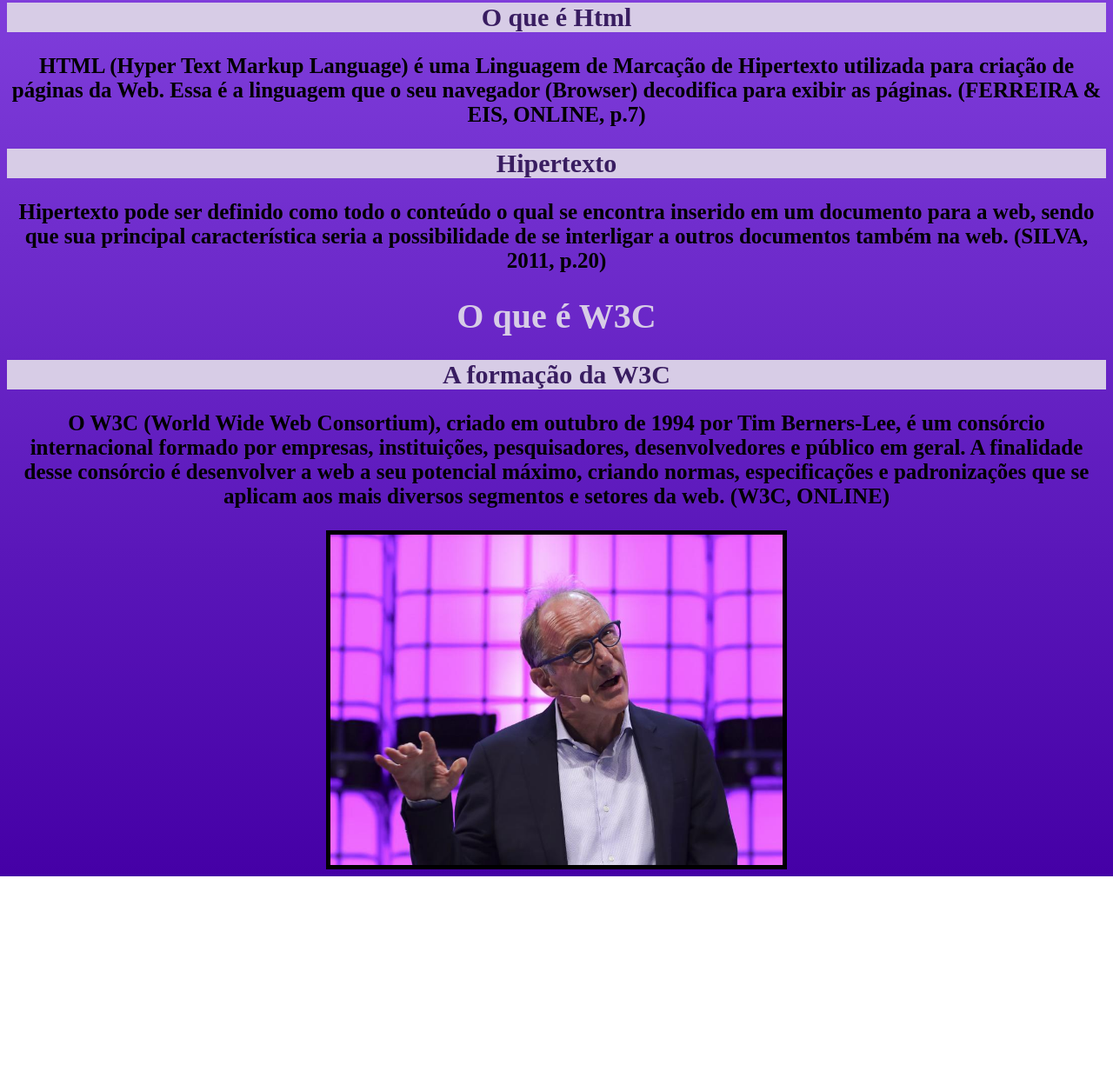
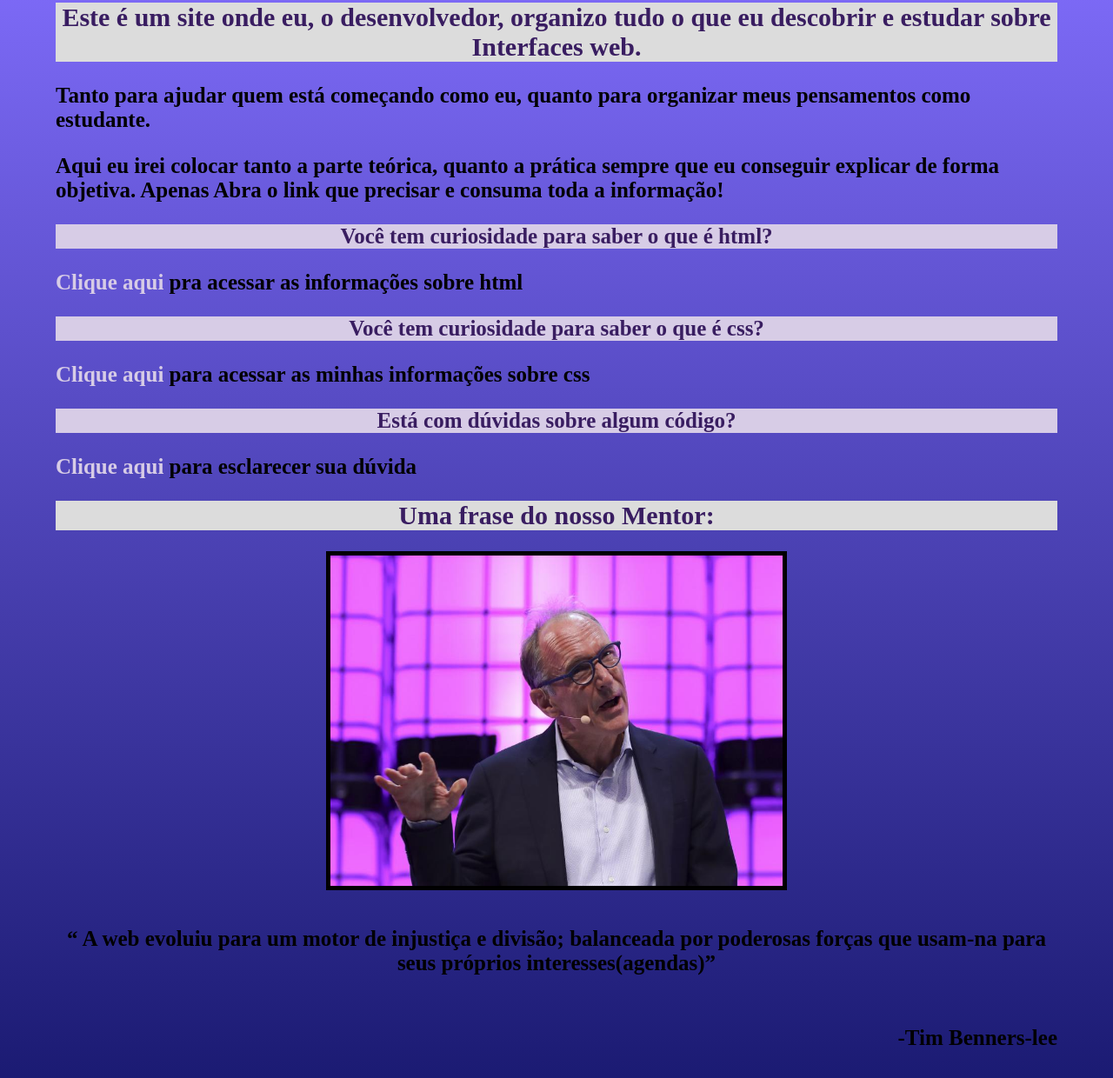
Before and after one commit to JarJv/SiteINTW, a plain HTML site: page index.html in a window 1280 px wide. Shown: the part 98-1338 px from the top of the page at 87% size. Before the commit the page ends 1106 px from the top, so only its background shows below. Drawn offline with Linux system fonts and the light colour scheme.

Commit message:
versao3.0

```diff
--- /dev/null
+++ b/css/style_lobby.css
@@ -0,0 +1,75 @@
+			body{
+			background-image: linear-gradient(#836FFF, #191970);
+			width: 90%;
+			margin-left: auto;
+			margin-right: auto;
+		}
+		h1{
+			text-align: center;
+			color: #D7CCE6;
+			font-size: 40px;
+		}
+
+		h2{
+			text-align: center;
+			color: #391D61;
+			font-size: 30px;
+			font-weight: bold;
+			background-color: #DCDCDC;
+		}
+		h3{
+			text-align: center;
+			color: #391D61;
+			font-size: 25px;
+			font-weight: bold;
+			background-color: #D7CCE6
+		}
+		h5{
+			text-align: center;
+			color:black;
+			font-size: 25px;
+			font-weight: bold;
+		}
+		h6{
+			text-align: right;
+			color:black;
+			font-size: 25px;
+			font-weight: bold;
+		}
+
+		p{
+			color:black;
+			font-size: 25px;
+			font-weight: bold;
+			}
+
+			img.displayed {
+    display: block;
+    margin-left: auto;
+    margin-right: auto;
+      }
+
+      a:link {
+  color: #D7CCE6;
+  text-decoration: transparent;
+  cursor: auto;
+}
+
+a:visited {
+  color: #00FA9A;
+  text-decoration: transparent;
+  cursor: auto;
+}
+
+a:hover {
+  color: #DC143C;
+  text-decoration: underline;
+  cursor: auto;
+}
+
+a:active {
+  color: #00FA9A;
+  text-decoration: underline;
+  cursor: auto;
+}
+      </style>
--- /dev/null
+++ b/css/style_paginas.css
@@ -0,0 +1,32 @@
+
+      body{
+			background-image: linear-gradient(#FFDEAD, #F4A460);
+			width: 90%;
+			margin-left: auto;
+			margin-right: auto;
+		}
+		h1{
+			text-align: center;
+			color: #D2691E;
+			font-size: 40px;
+		}
+
+		h2{
+			text-align: center;
+			color: #D2691E;
+			font-size: 30px;
+			font-weight: bold;
+			background-color: #F5DEB3;
+		}
+
+		p{
+			color:black;
+			font-size: 25px;
+			font-weight: bold;
+			}
+
+			img.displayed {
+    display: block;
+    margin-left: auto;
+    margin-right: auto;
+      }
--- a/index.html
+++ b/index.html
@@ -1,51 +1,25 @@
 <!DOCTYPE html>
 <html>
-<head >
-	<title>Aula 1 Cintia</title>
-<style type="text/css">
+<head>
+	<title>Lobby</title>
+	<meta charset="utf-8">
+	<link rel="stylesheet" type="text/css" href="css/style_lobby.css">
+</head>
+<body>
+		<h1>Bem vindo ao lobby!</h1>
+			<h2>Este é um site onde eu, o desenvolvedor, organizo tudo o que eu descobrir e estudar sobre Interfaces web.</h2>
+					<p>Tanto para ajudar quem está começando como eu, quanto para organizar meus pensamentos como estudante.</p>
+					<p>Aqui eu irei colocar tanto a parte teórica, quanto a prática sempre que eu conseguir explicar de forma objetiva. Apenas Abra o link que precisar e consuma toda a informação!</p>
+				<h3>Você tem curiosidade para saber o que é html?</h3>
+					<p><a href="infos_html.html">Clique aqui</a> pra acessar as informações sobre html</p>
+				<h3>Você tem curiosidade para saber o que é css?</h3>
+					<p><a href="infos_css.html">Clique aqui</a> para acessar as minhas informações sobre css</p>
+				<h3>Está com dúvidas sobre algum código?</h3>
+					<p><a href="https://www.w3schools.com/default.asp">Clique aqui</a> para esclarecer sua dúvida</p>
+		<h2>Uma frase do nosso Mentor:</h2>
+							<img class="displayed" border="5px" width="520px"; height="380px"; src="img/timB.jpg">
+					<h5>“ A web evoluiu para um motor de injustiça e divisão; balanceada por poderosas forças que usam-na para seus próprios interesses(agendas)”</h5>
+						<h6>-Tim Benners-lee</h6>
 
-		h1{
-			text-align: center;
-			color: #D7CCE6;
-			font-size: 40px;
-		}
-
-		h2{
-			text-align: center;
-			color: #391D61;
-			font-size: 30px;
-			font-weight: bold;
-			background-color: #D7CCE6
-		}
-
-		p{
-			text-align: center;
-			color:black;
-			font-size: 25px;
-			font-weight: bold;
-			}
-
-			img.displayed {
-    display: block;
-    margin-left: auto;
-    margin-right: auto;
-     }
-
-</style>
-</head>
-<body style="background-image: linear-gradient(#8543E0, #4500A6);">
-	<h1>Introdução ao HTML</h1>
-		<h2>O que é Html</h2>
-			<p>HTML (Hyper Text Markup Language) é uma Linguagem de Marcação de Hipertexto utilizada para criação de páginas da Web. Essa é a linguagem que o seu navegador (Browser) decodifica para exibir as páginas. (FERREIRA & EIS, ONLINE, p.7)
-			</p>
-
-		<h2> Hipertexto </h2>
-			<p>Hipertexto pode ser definido como todo o conteúdo o qual se encontra inserido em um documento para a web, sendo que sua principal característica seria a possibilidade de se interligar a outros documentos também na web. (SILVA, 2011, p.20) </p>
-
-	<h1> O que é W3C </h1>
-		<h2> A formação da W3C </h2>
-			<p> O W3C (World Wide Web Consortium), criado em outubro de 1994 por Tim Berners-Lee, é um consórcio internacional formado por empresas, instituições, pesquisadores, desenvolvedores e público em geral. A finalidade desse consórcio é desenvolver a web a seu potencial máximo, criando normas, especificações e padronizações que se aplicam aos mais diversos segmentos e setores da web. (W3C, ONLINE)
-			</p>
-				<img class="displayed" border="5px" width="520px"; height="380px"; src="img/timB.jpg">
 </body>
 </html>
```
Also changed, not shown: infos_css.html (added, +37 -0 lines), infos_html.html (added, +28 -0 lines), img/codcss.png (added), img/codhtml.jpg (added), img/css3.jpg (added), img/html5.png (added).
